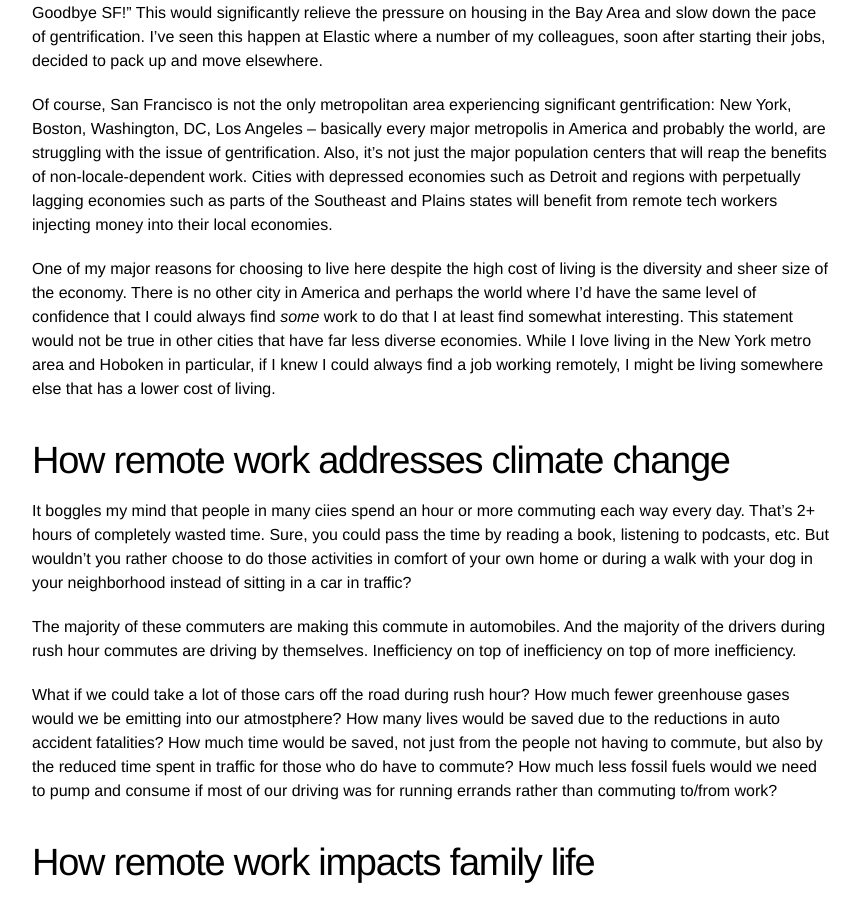
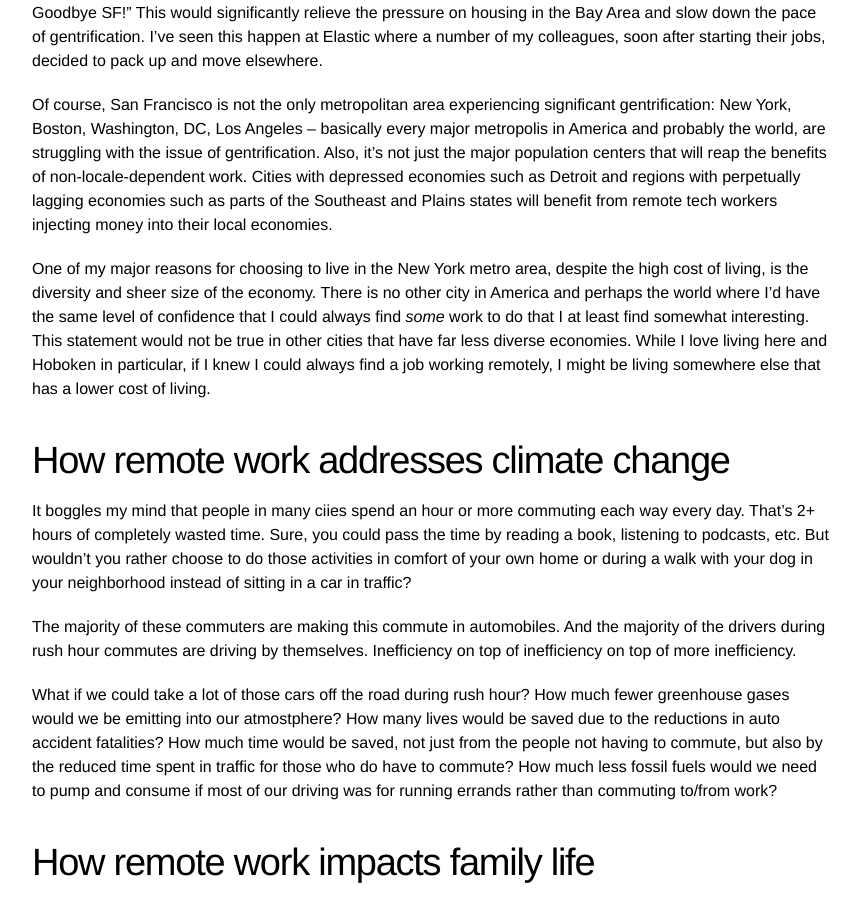
Before and after one commit to peterskim12/blog, a Jekyll site: the page built from _posts/2015-03-22-how-remote-work-can-change-the-world.md, in a window 1280 px wide and 900 px high, scrolled down 2087 px. Shown: the whole window, without its empty margins (208-1068 px from the left). Built offline with Jekyll 4.4.1, drawn with Linux system fonts in a browser that asks for light colours; comment, search, counter and statistics services are not loaded.

Commit message:
fix another typo

```diff
--- a/_posts/2015-03-22-how-remote-work-can-change-the-world.md
+++ b/_posts/2015-03-22-how-remote-work-can-change-the-world.md
@@ -42,7 +42,7 @@ The ironic thing is that the industry driving the skyrocketing cost of living in
 
 Of course, San Francisco is not the only metropolitan area experiencing significant gentrification: New York, Boston, Washington, DC, Los Angeles -- basically every major metropolis in America and probably the world, are struggling with the issue of gentrification. Also, it's not just the major population centers that will reap the benefits of non-locale-dependent work. Cities with depressed economies such as Detroit and regions with perpetually lagging economies such as parts of the Southeast and Plains states will benefit from remote tech workers injecting money into their local economies.
 
-One of my major reasons for choosing to live here despite the high cost of living is the diversity and sheer size of the economy. There is no other city in America and perhaps the world where I'd have the same level of confidence that I could always find *some* work to do that I at least find somewhat interesting. This statement would not be true in other cities that have far less diverse economies. While I love living in the New York metro area and Hoboken in particular, if I knew I could always find a job working remotely, I might be living somewhere else that has a lower cost of living.
+One of my major reasons for choosing to live in the New York metro area, despite the high cost of living, is the diversity and sheer size of the economy. There is no other city in America and perhaps the world where I'd have the same level of confidence that I could always find *some* work to do that I at least find somewhat interesting. This statement would not be true in other cities that have far less diverse economies. While I love living here and Hoboken in particular, if I knew I could always find a job working remotely, I might be living somewhere else that has a lower cost of living.
 
 # How remote work addresses climate change
 
```
